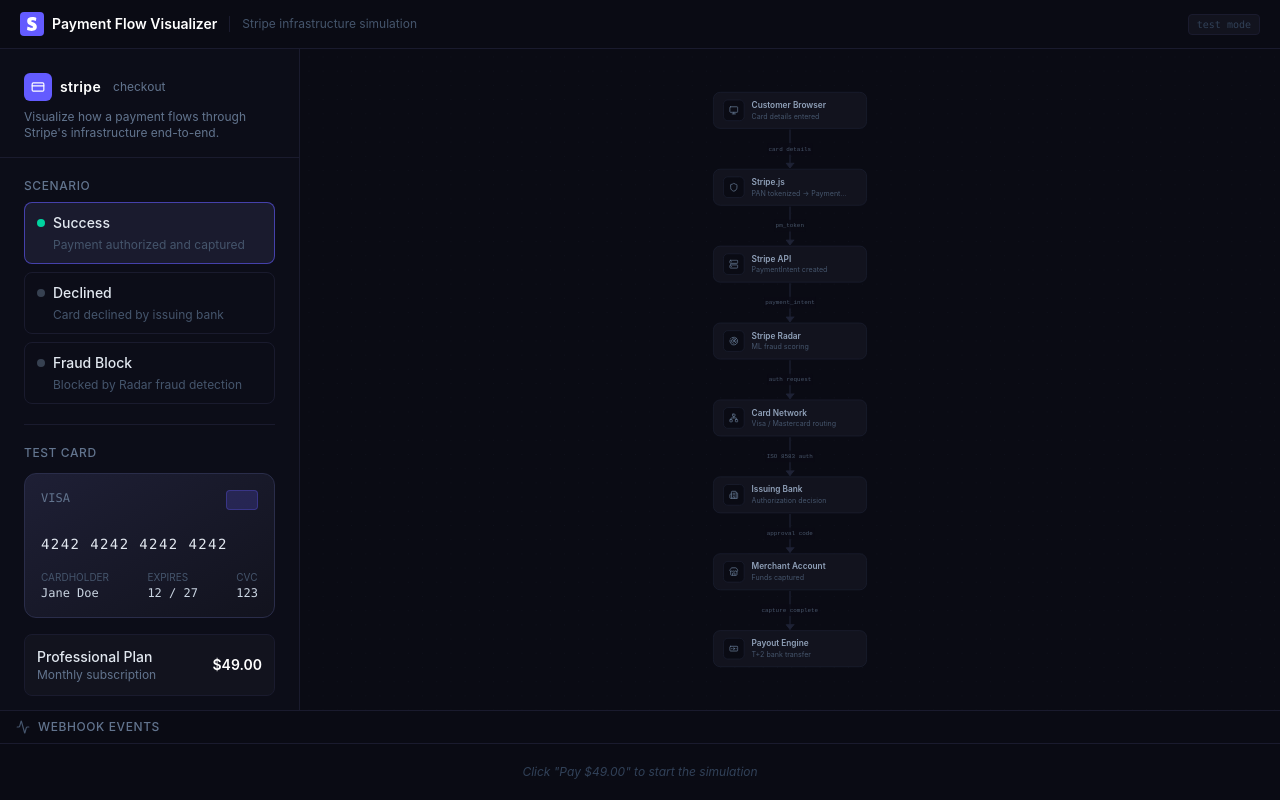
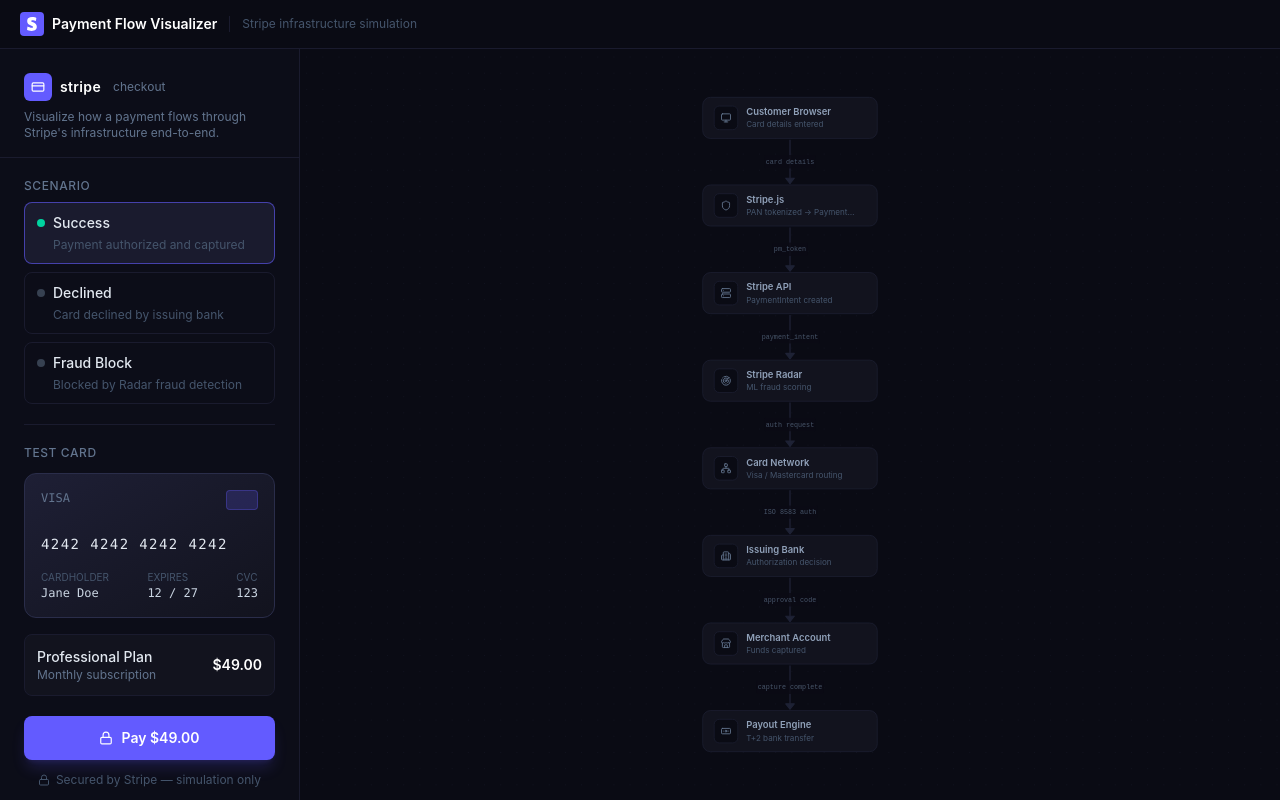
Before and after one commit to GraysonRicketts/Stripe-Visualizer, a React (Vite) app: page / in a window 1280 px wide. Built offline with nearby package versions, Linux system fonts and the light colour scheme.

Commit message:
small change

```diff
--- a/src/App.tsx
+++ b/src/App.tsx
@@ -1,7 +1,6 @@
 import { CheckoutPanel } from './components/CheckoutPanel'
 import { FlowGraph } from './components/FlowGraph'
 import { PayloadDrawer } from './components/PayloadDrawer'
-import { EventLog } from './components/EventLog'
 
 export default function App() {
   return (
@@ -18,9 +17,6 @@
         </div>
         <div className="h-4 w-px bg-[#1a1b2e]" />
         <span className="text-slate-600 text-xs">Stripe infrastructure simulation</span>
-        <div className="ml-auto flex items-center gap-2">
-          <span className="text-[10px] text-slate-700 font-mono bg-[#12131e] border border-[#1a1b2e] px-2 py-0.5 rounded">test mode</span>
-        </div>
       </div>
 
       {/* Main content */}
@@ -36,11 +32,6 @@
           <PayloadDrawer />
         </div>
       </div>
-
-      {/* Bottom: Event Log */}
-      <div className="h-[90px] flex-shrink-0">
-        <EventLog />
-      </div>
     </div>
   )
 }
```
